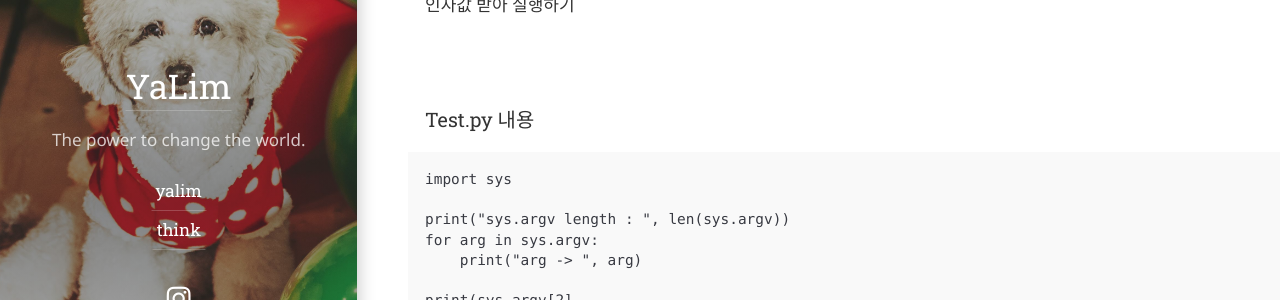
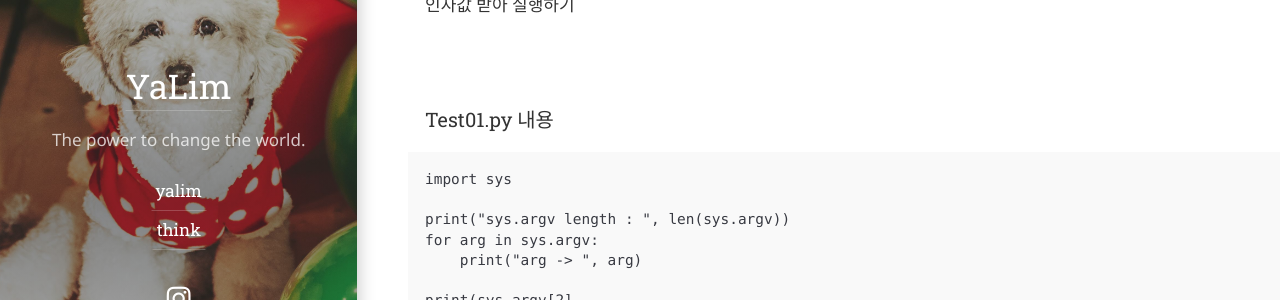
Before and after one commit to choikyusun/choikyusun.github.io, a Jekyll site: the page built from yalim/_posts/2019-09-22-파이선-인자값-받아-사용하기.md, in a window 1280 px wide. Shown: the part 246-546 px from the top of the page. Built offline with Jekyll 4.4.1, drawn with Linux system fonts in a browser that asks for light colours; some web fonts are replaced.

```diff
--- a/yalim/_posts/2019-09-22-파이선-인자값-받아-사용하기.md
+++ b/yalim/_posts/2019-09-22-파이선-인자값-받아-사용하기.md
@@ -6,7 +6,7 @@
 
 인자값 받아 실행하기
 
-### Test.py 내용
+### Test01.py 내용
 ~~~
 import sys
 
```
Also changed, not shown: 4 other files.
